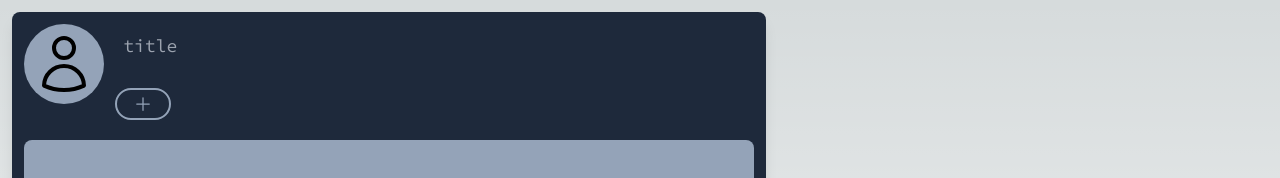
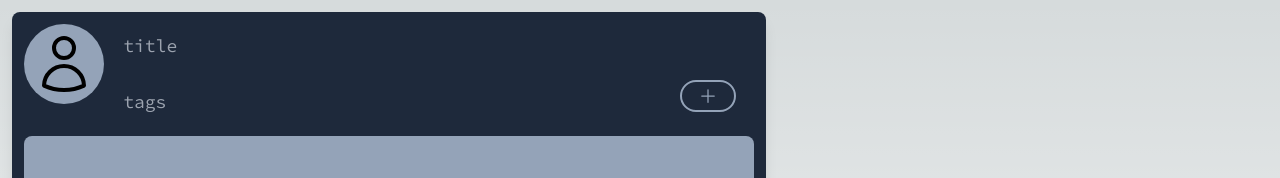
Before and after one commit to astric-0/Diary, a Next.js app: page /create/thought in a window 1280 px wide. Shown: the top 178 px of the page. Built offline with nearby package versions, Linux system fonts and the light colour scheme.

Commit message:
added remove tag function

```diff
--- a/components/create/ThoughtCardForm.jsx
+++ b/components/create/ThoughtCardForm.jsx
@@ -6,11 +6,12 @@ import ThoughtContext from "@/lib/contexts/thought/context";
 import { classy } from "@/utils";
 import { UserIcon, PlusIcon } from "@heroicons/react/24/outline";
 
-function TagBox({ tag }) {
+function TagBox({ tag, onClick }) {
 	return (
 		<div
-			className="border-2 inline-block rounded-full p-1 h-fit my-2 px-2 m-1 border-slate-400 text-slate-400 cursor-pointer"
+			className="border-2 inline-block rounded-full p-1 h-fit my-2 px-2 m-1 bg-slate-400 text-white cursor-pointer hover:bg-red-500"
 			title="add tag"
+			onClick={onClick}
 		>
 			{tag}
 		</div>
@@ -45,16 +46,15 @@ function Input({
 }
 
 function ThoughtCardForm() {
-	const { state, handleInput, addTag } = useContext(ThoughtContext);
-	const [tagInputHide, setTagInputHide] = useState(true);
+	const { state, handleInput, addTag, removeTag } =
+		useContext(ThoughtContext);
 	const [newTagInput, setNewTagInput] = useState("");
 
 	const handleTagInputHide = () => {
-		if (!tagInputHide && newTagInput) {
+		if (newTagInput) {
 			addTag(newTagInput);
 			setNewTagInput("");
 		}
-		setTagInputHide(!tagInputHide);
 	};
 
 	return (
@@ -66,28 +66,40 @@ function ThoughtCardForm() {
 							<UserIcon />
 						</div>
 					</div>
+
 					<div className="col-span-7">
 						<div className="flex justify-between">
 							<div className="w-full">
 								<Input placeholder="title" />
 							</div>
 						</div>
-						<div className="mt-3 w-full flex">
+
+						<div className="mt-3 w-full">
 							{state.tags.map((tag, index) => (
-								<TagBox key={index} tag={tag} />
+								<TagBox
+									key={index}
+									tag={tag}
+									onClick={() => removeTag(index)}
+								/>
 							))}
+
+							<div className="grid grid-cols-7">
+								<div className="col-span-6">
 									<Input
 										placeholder="tags"
-								hidden={tagInputHide}
 										value={newTagInput}
-								onChange={(e) => setNewTagInput(e.target.value)}
+										onChange={(e) =>
+											setNewTagInput(e.target.value)
+										}
 									/>
+								</div>
 								<div
-								className="border-2 inline-block rounded-full p-1 h-fit my-2 px-4 border-slate-400 text-slate-400 cursor-pointer"
+									className="border-2 inline align-middle rounded-full p-1 h-fit w-fit px-4 border-slate-400 text-slate-400 cursor-pointer justify-self-center"
 									title="add tag"
 									onClick={handleTagInputHide}
 								>
 									<PlusIcon className="h-5" />
+								</div>
 							</div>
 						</div>
 					</div>
--- a/lib/contexts/thought/Provider.jsx
+++ b/lib/contexts/thought/Provider.jsx
@@ -18,8 +18,14 @@ function Provider({ children }) {
 		setState({ ...state, tags: [...state.tags, tag] });
 	};
 
+	const removeTag = (index) => {
+		setState({ ...state, tags: state.tags.filter((_, i) => index != i) });
+	};
+
 	return (
-		<ThoughtContext.Provider value={{ state, handleInput, addTag }}>
+		<ThoughtContext.Provider
+			value={{ state, handleInput, addTag, removeTag }}
+		>
 			{children}
 		</ThoughtContext.Provider>
 	);
```
Lines whose indentation alone changed are shown as unchanged.
